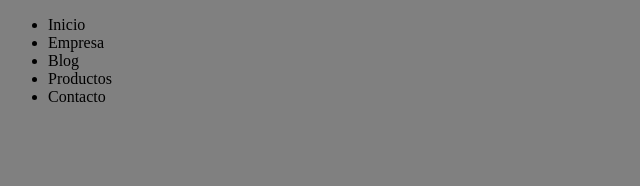
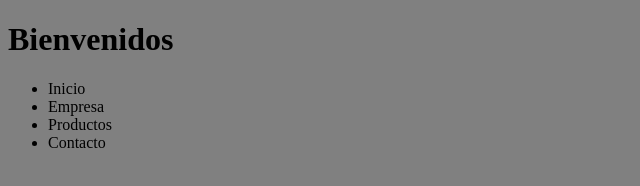
Before and after one commit to AlbertoQP/Curso-Git, a plain HTML site: page index.html in a window 1280 px wide. Shown: the whole page, without its empty margins (0-640 px from the left). Drawn offline with Linux system fonts and the light colour scheme.

Commit message:
Actualizado index.html

```diff
--- a/index.html
+++ b/index.html
@@ -7,11 +7,11 @@
     <link rel="stylesheet" href="estilos.css">
 </head>
 <body>
+    <h1>Bienvenidos</h1>
     <div class="navegacion">
         <ul>
             <li>Inicio</li>
             <li>Empresa</li>
-            <li>Blog</li>
             <li>Productos</li>
             <li>Contacto</li>
         </ul>
```
